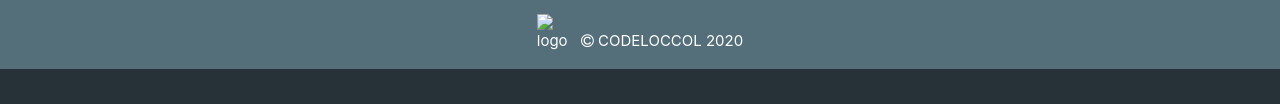
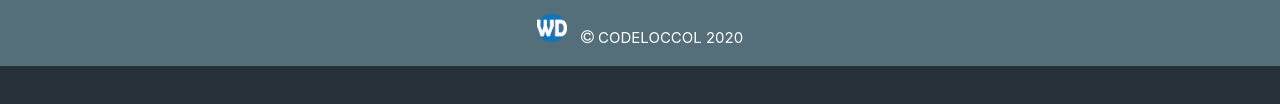
Before and after one commit to addamou/Wikipedia, a plain HTML site: page index.html in a window 1280 px wide. Shown: the part 419-523 px from the top of the page. Drawn offline with nearby package versions, Linux system fonts and the light colour scheme; the site is published under a folder, as on GitHub Pages, so addresses that start at the root find nothing.

Commit message:
page initial 3

```diff
--- a/index.html
+++ b/index.html
@@ -40,7 +40,7 @@
 
     <div class="footer blue-grey darken-1 center-align white-text">
         <p>
-            <img src="/src/logo.png" alt="logo" style="max-width: 30px; margin-right: 10px;">
+            <img src="src/logo.png" alt="logo" style="max-width: 30px; margin-right: 10px;">
             <i class="fa fa-copyright"></i> CODELOCCOL 2020
         </p>
     </div>
```
